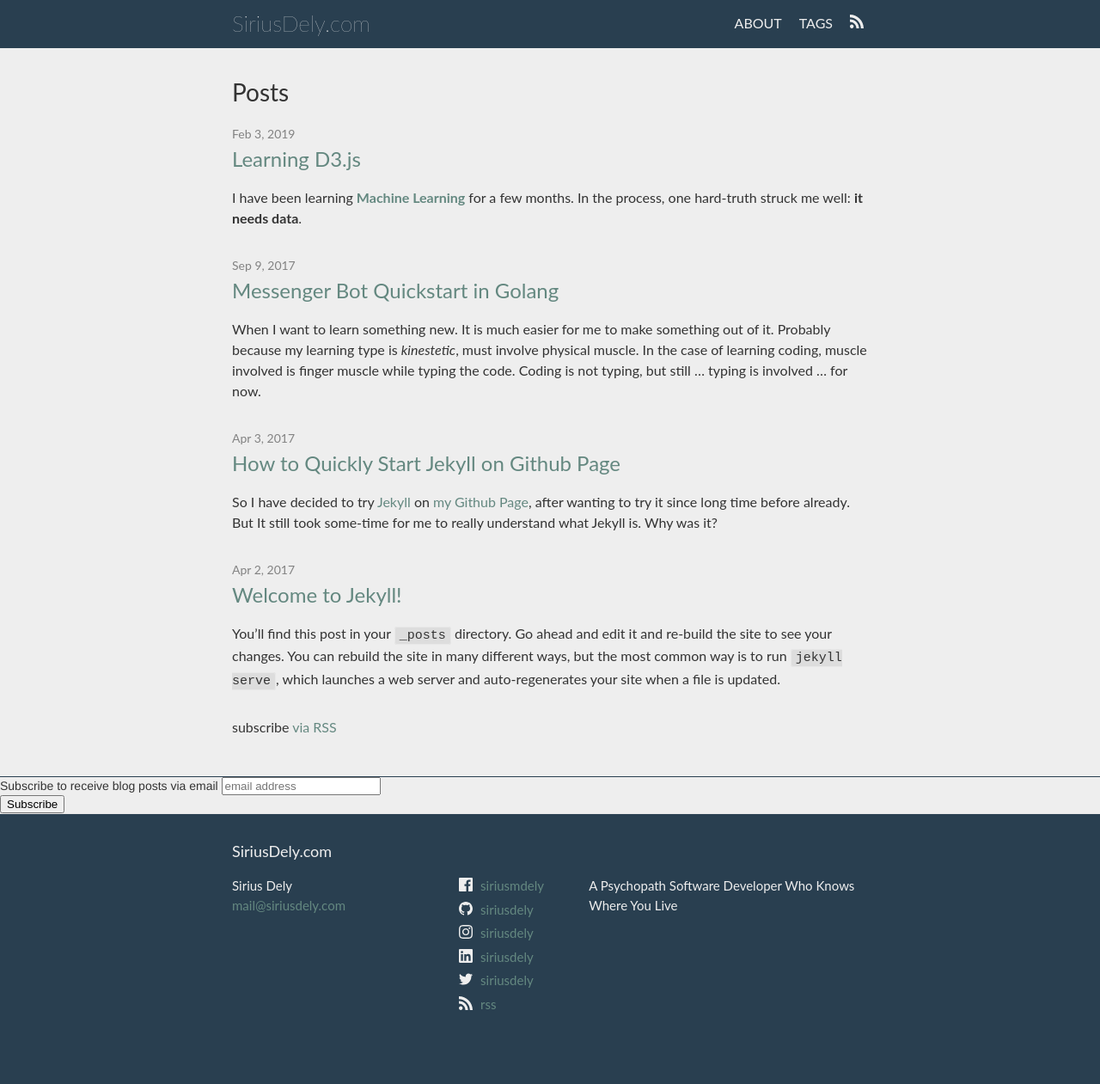
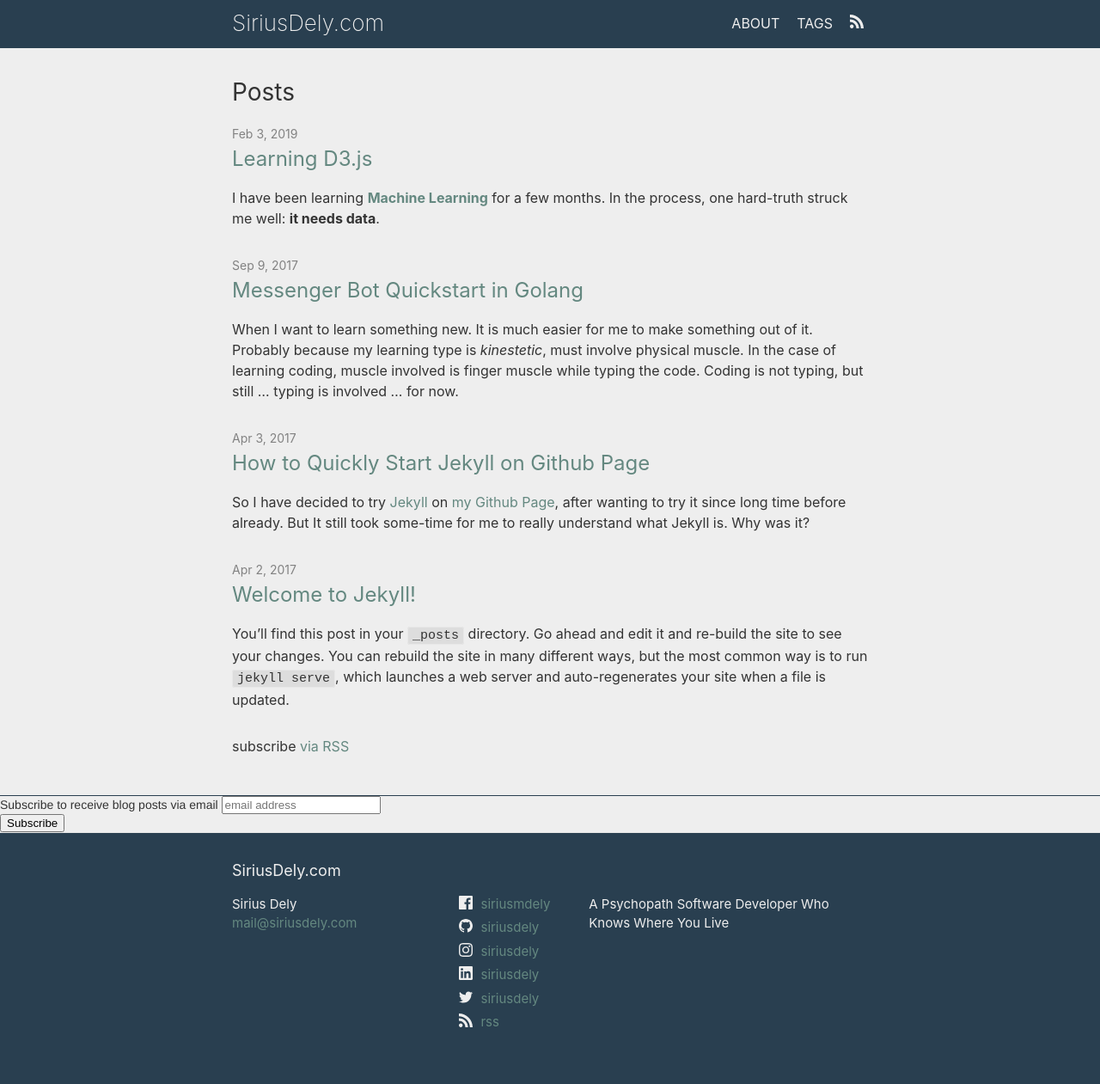
Before and after one commit to siriusdely/siriusdely.github.com, a Jekyll site: the page built from index.md, in a window 1280 px wide. Shown: the whole page at 86% size. Built offline with Jekyll 4.4.1, drawn with Linux system fonts in a browser that asks for light colours; comment, search, counter and statistics services are not loaded; before the commit the page ends 1239 px from its top, so only the background shows below that.

Commit message:
change font to minima's default

```diff
--- a/assets/main.scss
+++ b/assets/main.scss
@@ -4,7 +4,8 @@
 @charset "utf-8";
 
 // Our variables
-$base-font-family: "Lato", "Open Sans", "Helvetica Neue", Helvetica, Arial, sans-serif;
+// $base-font-family: "Lato", "Open Sans", "Helvetica Neue", Helvetica, Arial, sans-serif;
+// $base-font-family: -apple-system, BlinkMacSystemFont, "Segoe UI", Roboto, Helvetica, Arial, sans-serif, "Apple Color Emoji", "Segoe UI Emoji", "Segoe UI Symbol" !default;
 $base-font-size:   16px;
 $base-font-weight: 400;
 $small-font-size:  $base-font-size * 0.875;
```
